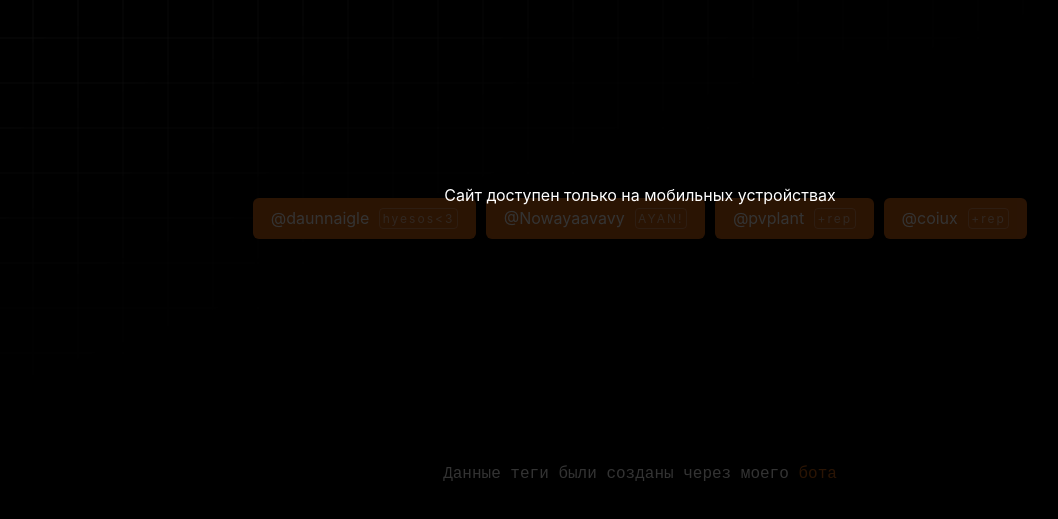
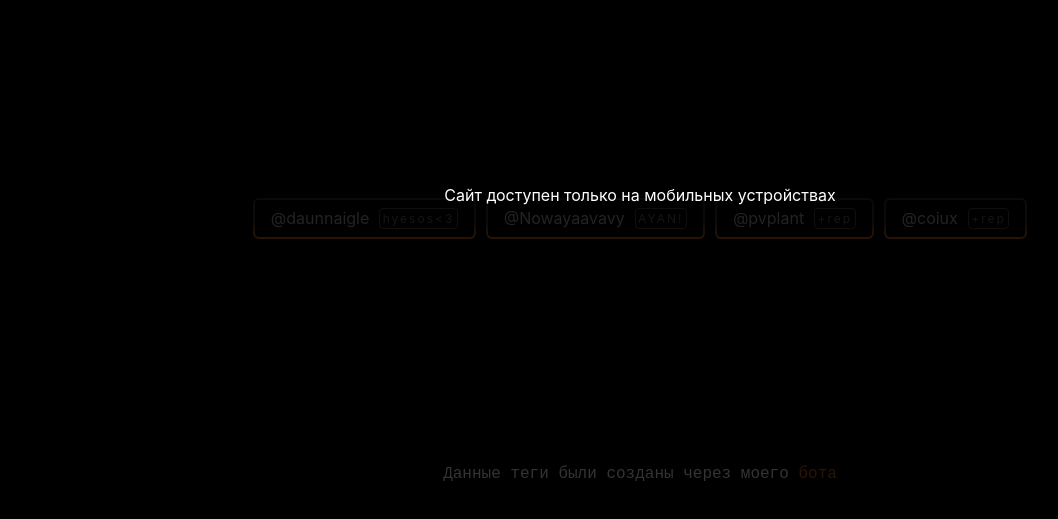
Before and after one commit to liSurgut/liSurgut.github.io, a plain HTML site: page index.html in a window 1280 px wide. Shown: the part 205-724 px from the top of the page, without its empty margins (0-1058 px from the left). Drawn offline with nearby package versions, Linux system fonts and the light colour scheme; a web font is replaced by a local one.

Commit message:
Update index.html

```diff
--- a/index.html
+++ b/index.html
@@ -39,6 +39,47 @@
 }
 
 @layer demo {
+     .wrap button {
+       background: linear-gradient(light-dark(#d36312, #000) 0 0) padding-box,
+                   linear-gradient(0deg, #d36312 0, var(--border) 18px) border-box,
+                   linear-gradient(in lch longer hue 90deg, var(--base) 0 0) border-box 0 0 / 400% 100%;
+       color: color-mix(in hsl, canvasText, canvas 34%);
+       border-radius: 6px;
+       border: calc(var(--border-width, 2) * 1px) solid #0000;
+       font: inherit;
+       cursor: pointer;
+       outline: none;
+       position: relative;
+       padding: 0;
+       animation: rainbow 12s infinite linear,
+                  rainbow 6s infinite linear var(--state, paused);
+     }
+
+     .wrap button:is(:hover) {
+       --state: running;
+     }
+
+     .wrap button::before {
+       background: linear-gradient(#d36312 0 0), linear-gradient(#d36312 0 0),
+                   linear-gradient(in lch longer hue 90deg, var(--base) 0 0) border-box 0 0 / 400% 100%;
+       transform: translate3d(0, 0, -1px);
+     }
+
+     .wrap button::after {
+       background: linear-gradient(#d36312 0 0) padding-box,
+                   linear-gradient(#d36312 0 0) border-box,
+                   linear-gradient(in lch longer hue 90deg, var(--base) 0 0) border-box 0 0 / 400% 100%;
+       mask: linear-gradient(#0000 0 0), linear-gradient(#fff 0 0);
+       mask-clip: padding-box, border-box;
+       mask-composite: intersect;
+     }
+
+     @keyframes rainbow {
+       to {
+         background-position: 0 0, 0 0, 400% 0;
+       }
+     }
+   }
   .content {
     padding: 0rem;
     flex: 1;
@@ -54,11 +95,6 @@
   html {
     color-scheme: dark;
   }
-
-  .wrap button {
-     background: #d36312 !important; /* Оранжевый фон */
-     color: white !important; /* Белый текст */
-   }
 
   [data-theme='dark'] {
     color-scheme: light only;
```
